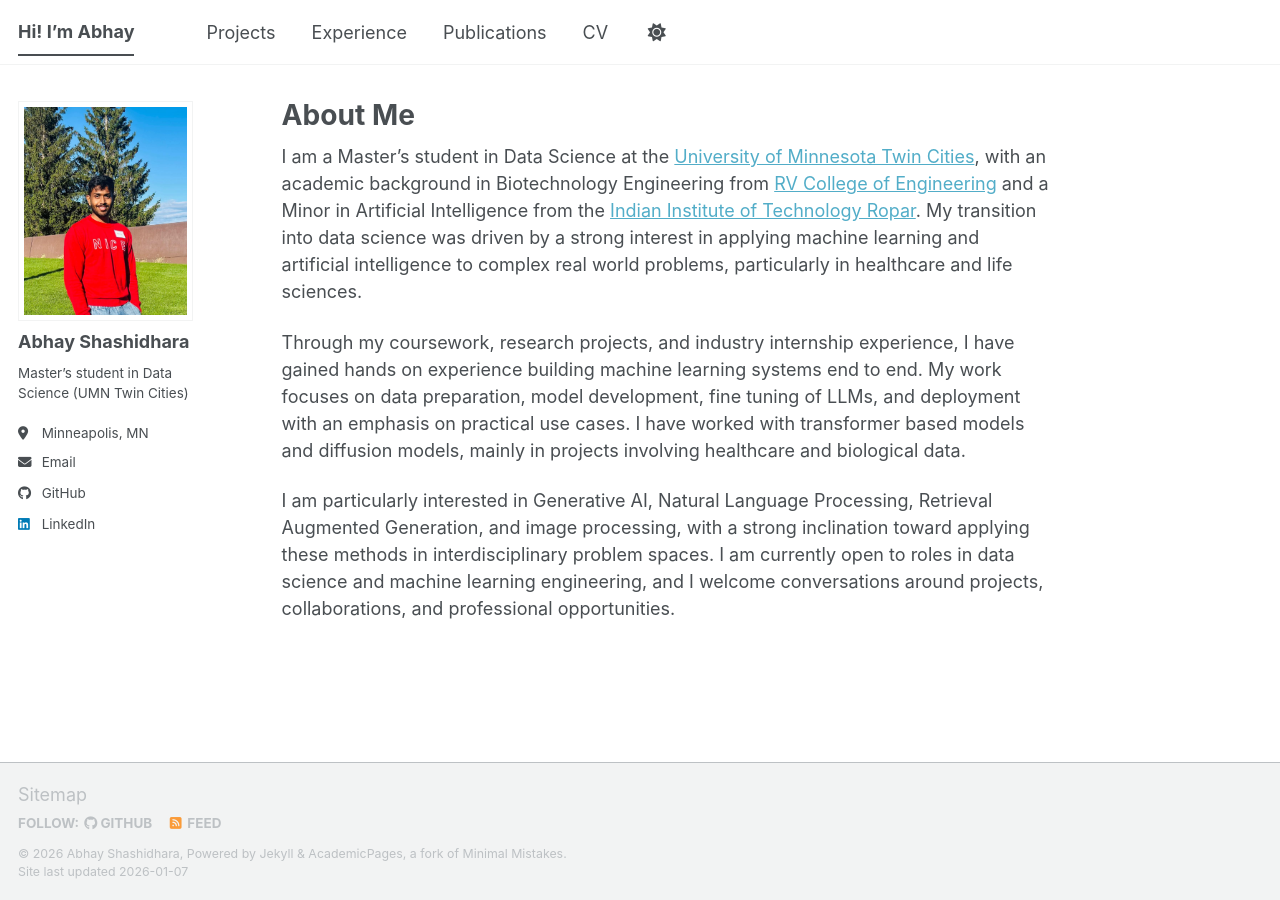
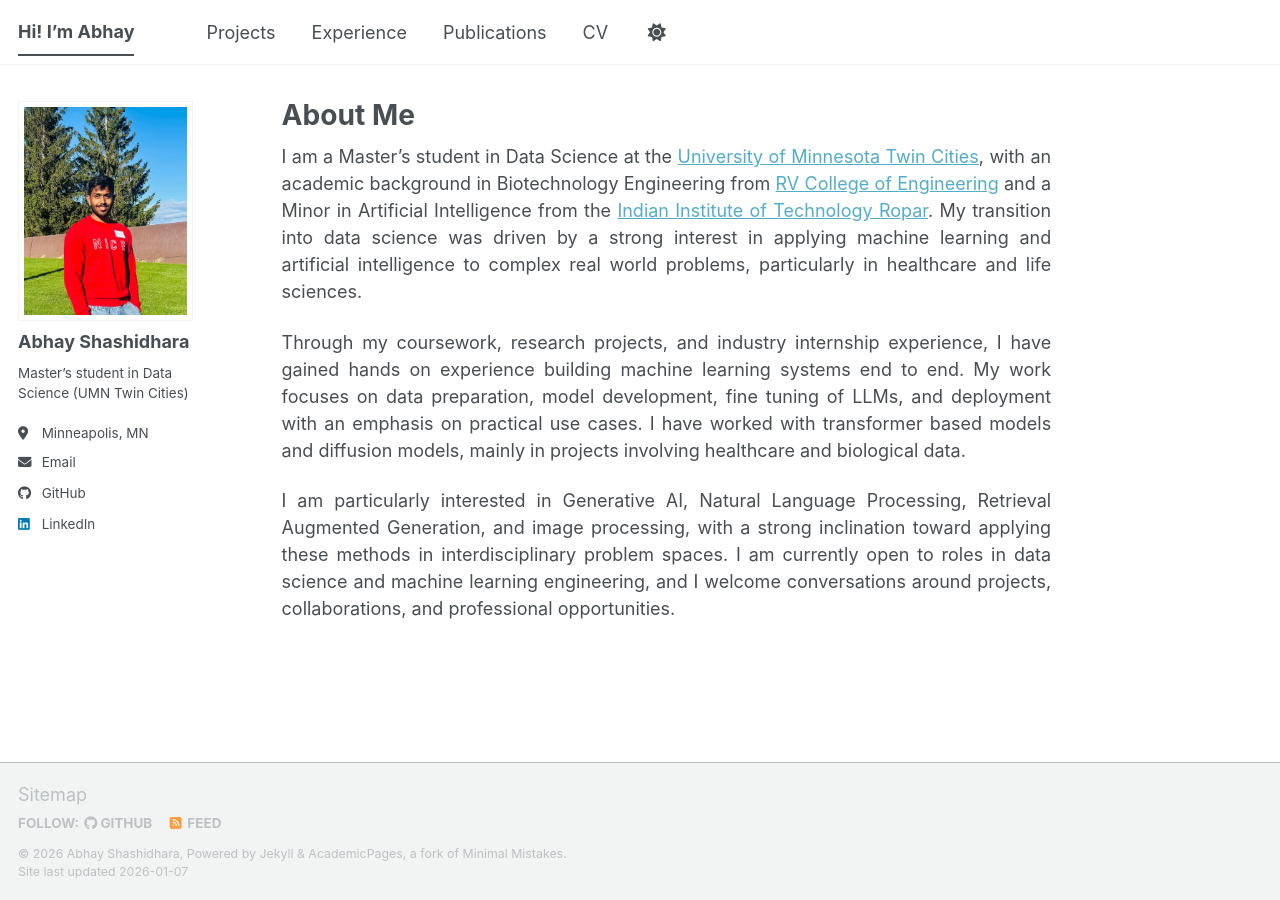
Before and after one commit to abhayshashidhara/AbhayShashidhara.github.io, a Jekyll site: the page built from _pages/about.md, in a window 1280 px wide. Built offline with Jekyll 4.4.1, drawn with Linux system fonts in a browser that asks for light colours; a script bundle is joined from its source files by our own code; library files that are not in the unit come from our copies.

Commit message:
Update custom.css

```diff
--- a/assets/css/custom.css
+++ b/assets/css/custom.css
@@ -8,3 +8,7 @@
   width: 220px;                   /* adjust if needed */
   height: 220px;                  /* keep same as width */
 }
+.page__content p {
+  text-align: justify;
+  text-justify: inter-word;
+}
```
